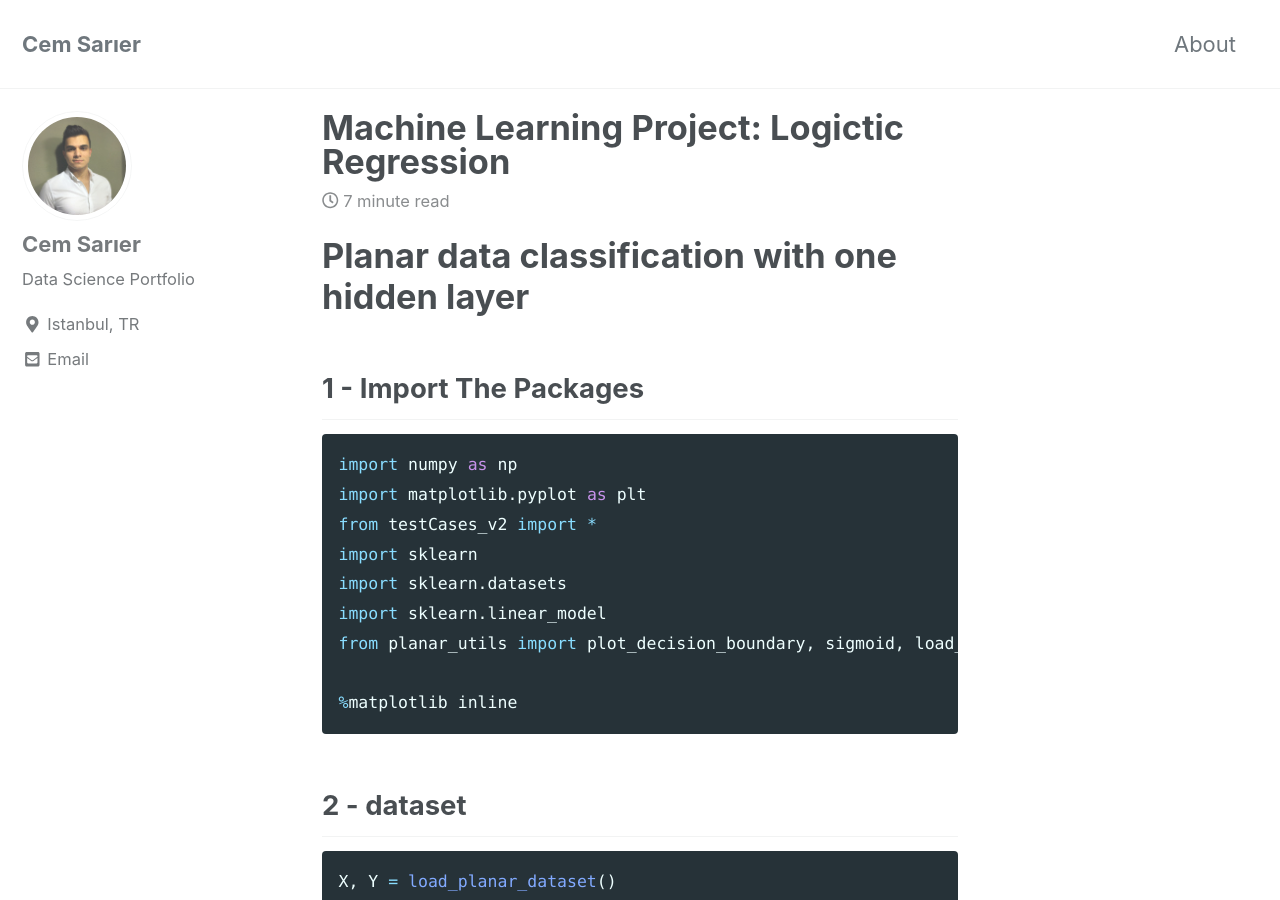
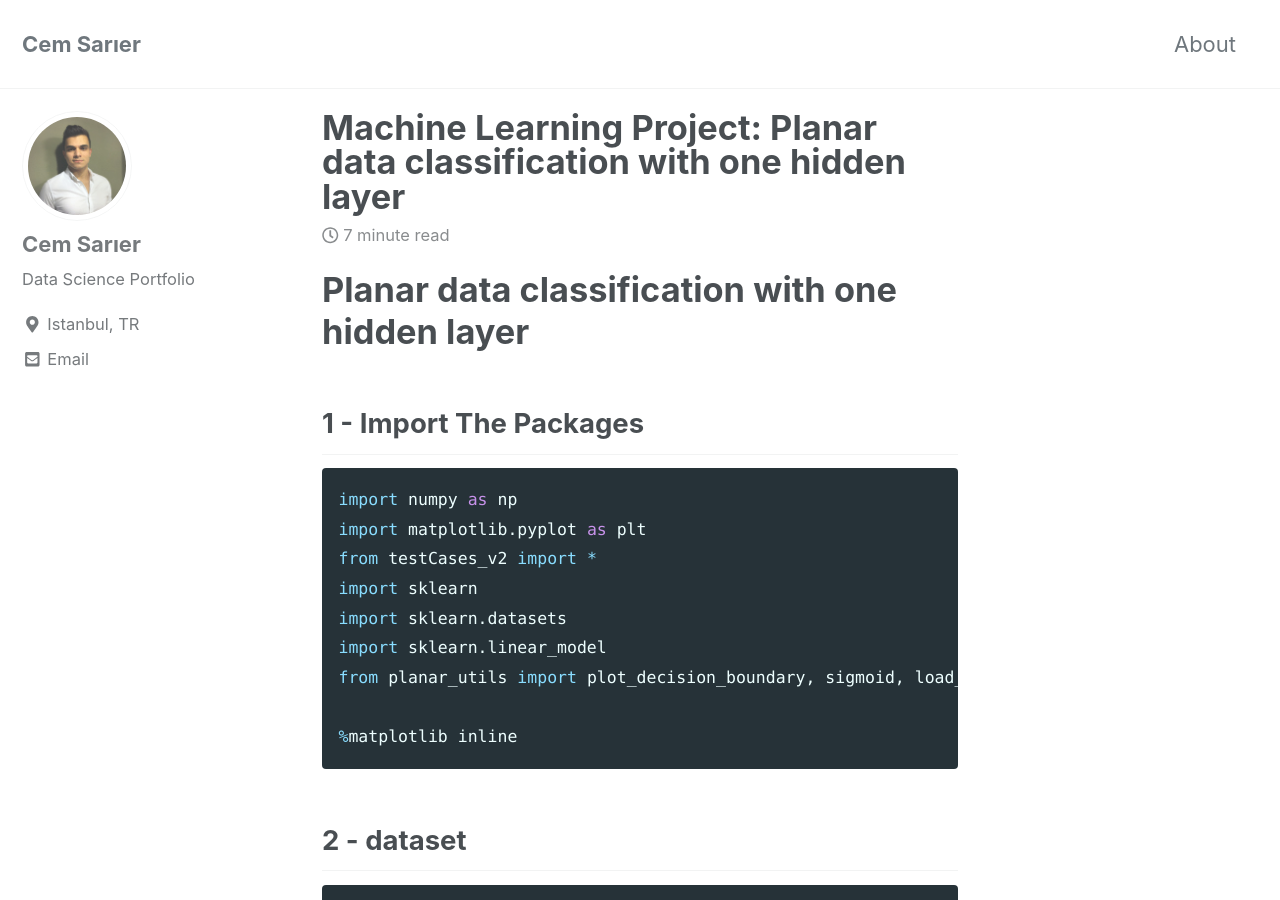
Before and after one commit to cemsarier/cemsarier.github.io, a Jekyll site: the page built from _posts/2019-03-20-perceptron2.md, in a window 1280 px wide and 900 px high. Built offline with Jekyll 4.4.1, drawn with Linux system fonts in a browser that asks for light colours; cached includes are drawn as plain includes; nearby versions of some CDN libraries.

Commit message:
Update 2019-03-20-perceptron2.md

```diff
--- a/_posts/2019-03-20-perceptron2.md
+++ b/_posts/2019-03-20-perceptron2.md
@@ -1,5 +1,5 @@
 ---
-title: "Machine Learning Project: Logictic Regression"
+title: "Machine Learning Project: Planar data classification with one hidden layer"
 date: "2019-03-15"
 tages: [machine learning, neural network, data science]
 excerpt: "Machine Learning, Perceptron, Data Science"
```
